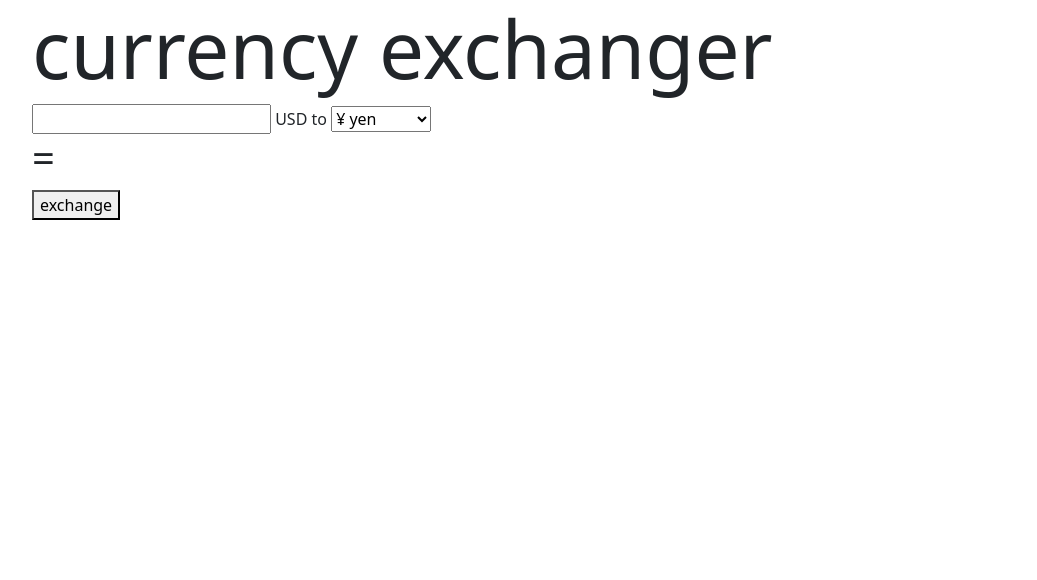
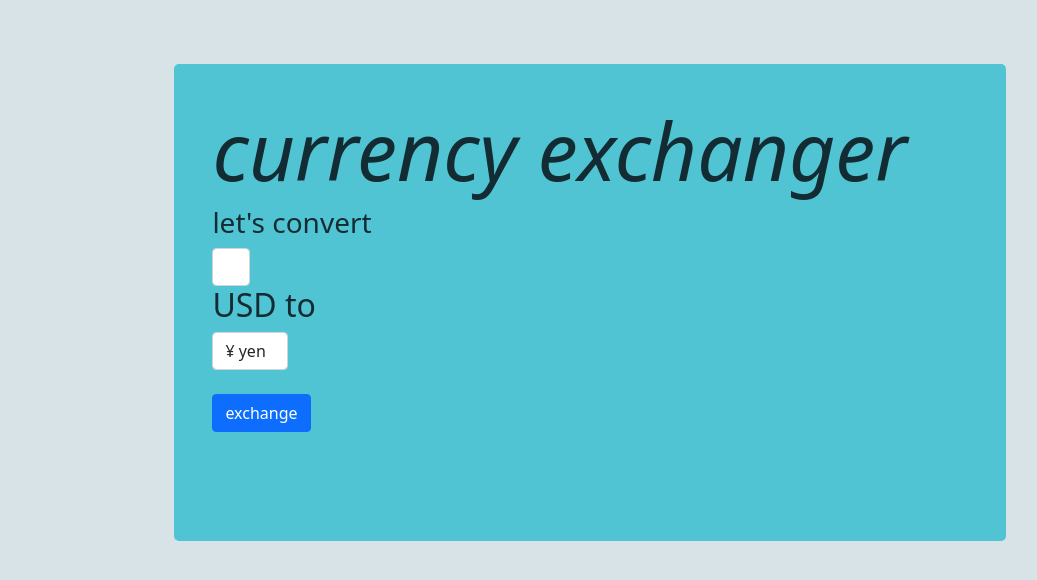
Before and after one commit to littlestbrother/currency-exchanger, a website built with webpack: page src/index.html in a window 1280 px wide. Shown: the whole page, without its empty margins (50-1087 px from the left). Built offline with nearby package versions, Linux system fonts and the light colour scheme.

Commit message:
polish project and create README.md

```diff
--- a/src/css/styles.css
+++ b/src/css/styles.css
@@ -2,6 +2,28 @@
     color:blue;
 } */
 
-input#USD{
+input#amount {
     width: 5%;
 }
+
+select#currency {
+    width: 10%;
+}
+
+body {
+    color: #132C33;
+    background-color: #D8E3E7;
+}
+
+.display-1 {
+    font-weight: initial;
+    font-style: italic;
+}
+
+div.container {
+    padding: 3%;
+    width: 65%;
+    border-radius: 5px;
+    margin-top: 5%;
+    background-color: #51C4D3;
+}
--- a/src/index.html
+++ b/src/index.html
@@ -13,19 +13,22 @@
 <body>
     <div class="container">
         <h1 class="display-1">currency exchanger</h1>
-        <input type="number" min="0" id="amount">
-        <label>USD to </label>
-        <select id="currency">
+        <h3>let's convert</h3>
+        <input type="number" min="0" id="amount" class="form-control">
+        <h2>USD to </h2>
+        <!-- <br> -->
+        <select id="currency"class="form-control">
             <option value="JPY">¥ yen</option>
             <option value="ILS">₪ shekel</option>
             <option value="GBP">£ pounds</option>
             <option value="EUR">€ euros</option>
             <option value="MXN">$ mx peso</option>
         </select>
-        <h1>=</h1>
-        <button>exchange</button>
         <br>
-        <p id="result"></p>
+        <button class="btn btn-primary">exchange</button>
+        <br>
+        <br>
+        <h2 id="result">&nbsp;</h2>
     </div>
 </body>
 
--- a/src/index.js
+++ b/src/index.js
@@ -3,13 +3,12 @@ import 'bootstrap';
 import 'bootstrap/dist/css/bootstrap.min.css';
 import './css/styles.css';
 import Exchange from './exchange'
-// $(console.log(`${process.env.KEY}`));
 
 function addElement(response, amount, currency) {
     if (response.result == "success") {
-        $('p#result').text(`${amount} USD to ${amount} ${currency} is ${doMath(amount, response.conversion_rate)}!`);
+        $('h2#result').text(`${amount} USD is worth ${doMath(amount, Math.round(100 * response.conversion_rate))/100} ${currency}!`);
     } else {
-        $('p#result').text(`Error: ${JSON.stringify(response)}`);
+        $('h2#result').text(`Error: ${JSON.stringify(response)}`);
     }
 }
 
@@ -21,7 +20,6 @@ $(document).ready(function () {
     $("button").click(function () {
         let currency = $("#currency option:selected").val()
         let amount = $('input#amount').val();
-        console.log(currency);
         Exchange.getExchangeRate(currency).then(function (response) {
             addElement(response, amount, currency);
         })
```
Also changed, not shown: README.md (added).
